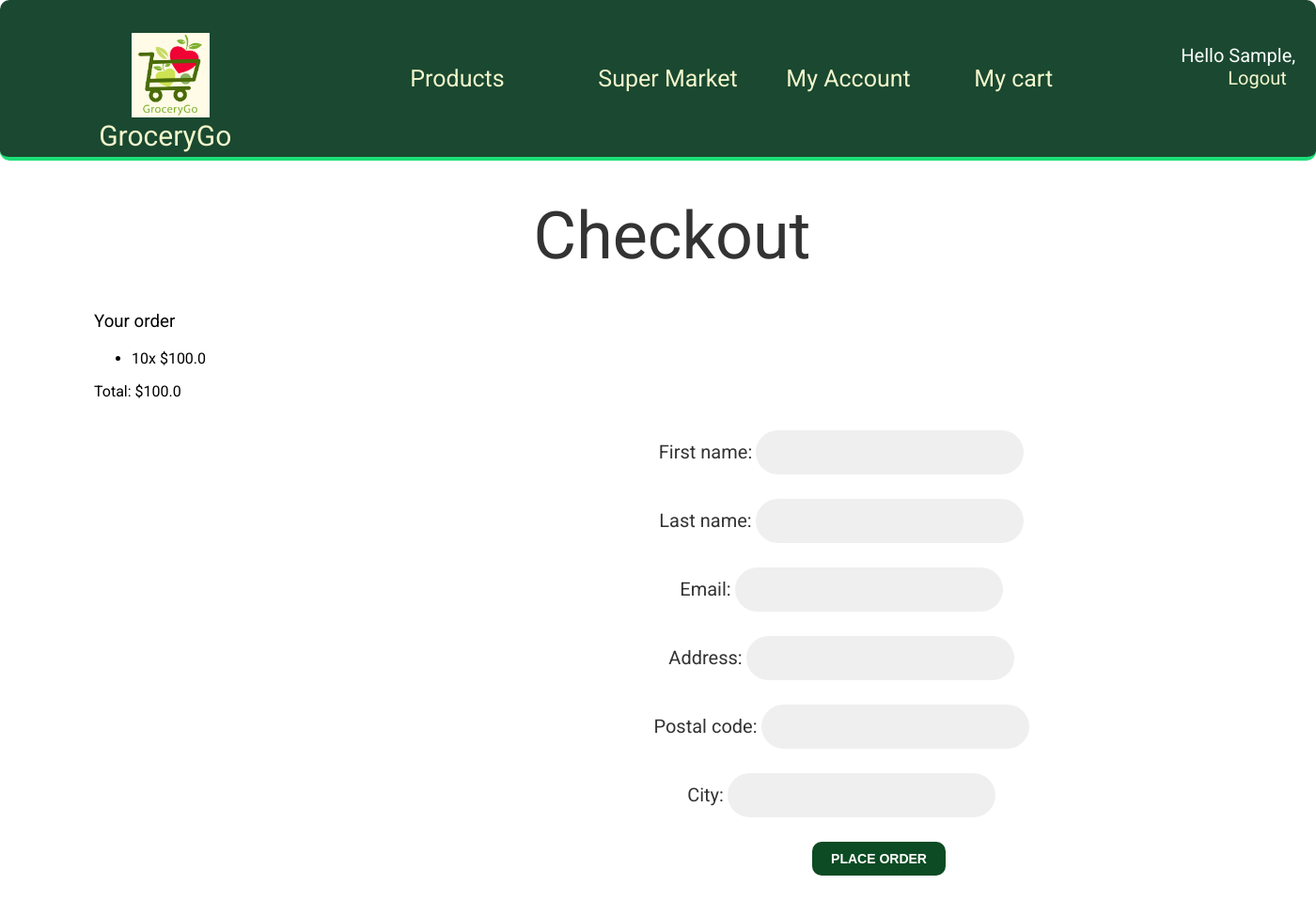
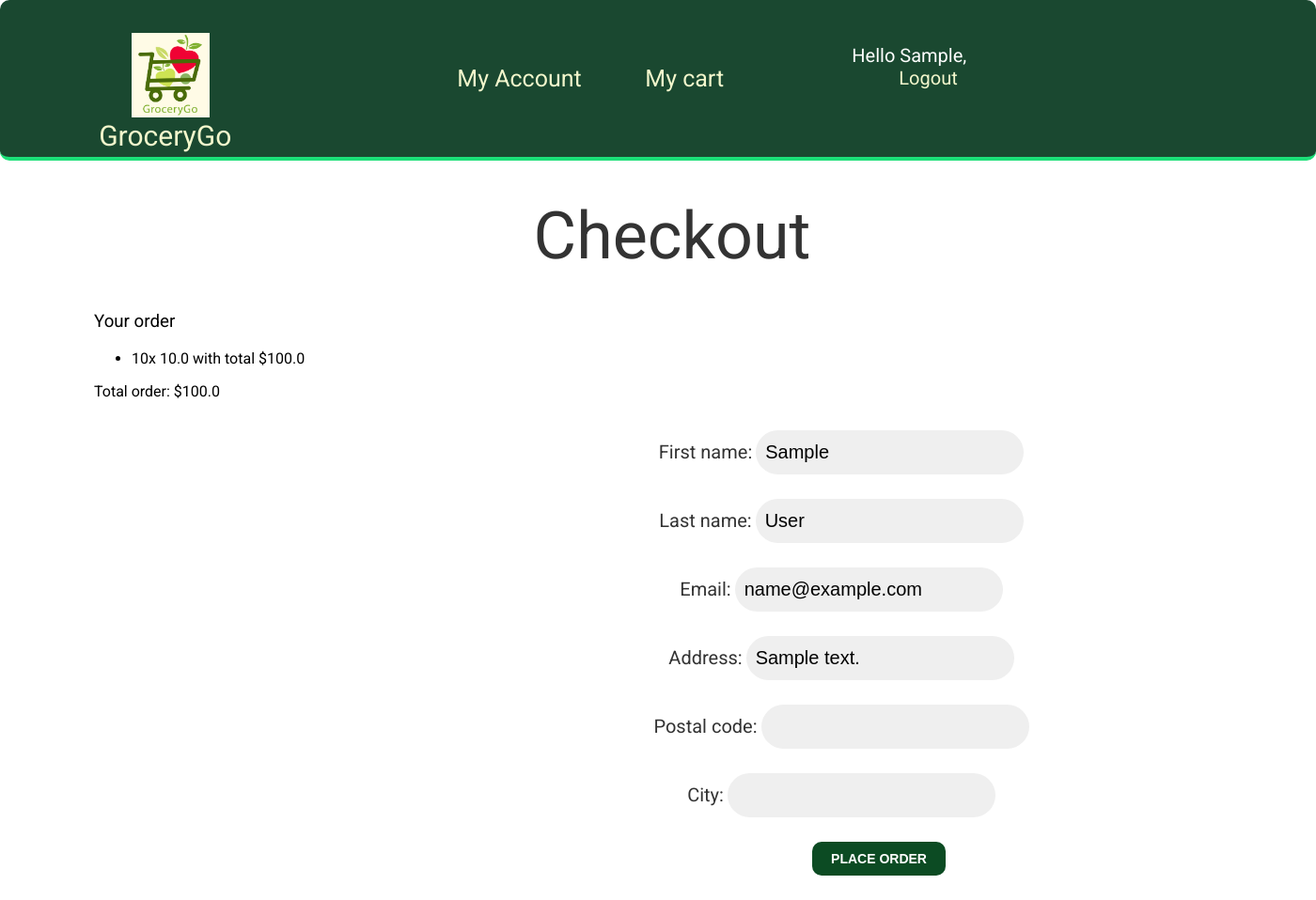
Before and after one commit to AuroraaSan/GroceryGo, a Django app: page /orders/create/ in a window 1400 px wide. Shown: the whole page at 94% size. Run offline with Django 4.2, Linux system fonts and the light colour scheme; a user stored in the database is signed in; tables that the repository leaves empty hold one stand-in row (values such as "Sample post").

Commit message:
Autofill order - added address model for user - fixed views errors

```diff
--- a/account/forms.py
+++ b/account/forms.py
@@ -20,7 +20,7 @@ class UserRegistrationForm(forms.ModelForm):
 
     class Meta:
         model = User
-        fields = ['username', 'first_name', 'email', 'phone_number']
+        fields = ['username', 'first_name', 'last_name', 'email', 'phone_number']
 
     def clean_password2(self):
         cd = self.cleaned_data
--- a/account/models.py
+++ b/account/models.py
@@ -7,8 +7,18 @@ class Profile(models.Model):
     user = models.OneToOneField(settings.AUTH_USER_MODEL, on_delete=models.CASCADE)
     date_of_birth = models.DateField(blank=True, null=True)
     phone_number = PhoneNumberField(blank=True)
-    address = models.CharField(max_length=255, default='Default Address')
+    address = models.CharField(max_length=255)
 
 
     def __str__(self):
         return f"Profile of {self.user.username}"
+
+class Address(models.Model):
+    profile = models.ForeignKey(Profile, on_delete=models.CASCADE, related_name='addresses')
+    street = models.CharField(max_length=255)
+    city = models.CharField(max_length=100)
+    postal_code = models.CharField(max_length=20)
+    country = models.CharField(max_length=100)
+
+    def __str__(self):
+        return f"{self.street}, {self.city}, {self.postal_code}, {self.country}"
--- a/account/urls.py
+++ b/account/urls.py
@@ -32,4 +32,6 @@ urlpatterns = [
 
     path('', include('django.contrib.auth.urls')),
     path('register/', views.register, name='register'),
+    path('account/', views.account_view, name='account'),
+
 ]
--- a/orders/views.py
+++ b/orders/views.py
@@ -7,7 +7,7 @@ from django.http import HttpResponse
 from django.template.loader import render_to_string
 #import weasyprint
 from django.contrib.admin.views.decorators import staff_member_required
-
+from account.models import Profile
 
 
 
@@ -19,11 +19,21 @@ def order_create(request):
         # Redirect the user to the cart view or display an error message
         return redirect("cart:cart_detail")
 
+    user_profile, created = Profile.objects.get_or_create(user=request.user)
+    user_address = user_profile.address if not created else ""
+    user_first_name = request.user.first_name
+    user_last_name = request.user.last_name
+    user_email = request.user.email
+
 
     if request.method == "POST":
         form = OrderCreateForm(request.POST)
         if form.is_valid():
             order = form.save()
+            order.first_name = user_first_name
+            order.last_name = user_last_name
+            order.email = user_email
+            order.save()
             for item in cart:
                 OrderItem.objects.create(
                     order=order,
@@ -36,7 +46,7 @@ def order_create(request):
 
             return redirect("orders:order_created", order_id=order.id)
     else:
-        form = OrderCreateForm()
+        form = OrderCreateForm(initial={'address': user_address, 'first_name': user_first_name, 'last_name': user_last_name, 'email': user_email})
 
     return render(request, "orders/order/create.html", {"cart": cart, "form": form})
 
--- a/templates/account/account_details.html
+++ b/templates/account/account_details.html
@@ -11,8 +11,8 @@ Account Details
     <div>
         <p><strong>Username:</strong> {{ user.username }}</p>
         <p><strong>Email:</strong> {{ user.email }}</p>
-        <p><strong>Phone Number:</strong> {{ user.phone_number}}</p>
-        <p><strong>Address:</strong> {{ user.address}}</p>
+        <p><strong>Phone Number:</strong> {{ phone_number }}</p>
+        <p><strong>Address:</strong> {{ address }}</p>
     </div>
 </div>
 {% endblock %}
--- a/templates/base.html
+++ b/templates/base.html
@@ -14,14 +14,10 @@
           </a>
             {% if request.user.is_authenticated %}
             <ul class="menu">
-              <li {% if section == "Products" %}class="selected"{% endif %}>
-                <a href="#">Products</a>
-              </li>
-              <li {% if section == "SuperMarket" %}class="selected"{% endif %}>
-                <a href="#">Super Market</a>
-              </li>
+              <li>
+            </li>
               <li {% if section == "myacc" %}class="selected"{% endif %}>
-                <a href="{% url "account_details" %}">My Account</a>
+                <a href="{% url "account" %}">My Account</a>
               </li>
               <li {% if section == "cart" %}class="selected"{% endif %}>
                 <a href="{% url "cart:cart_detail" %}">My cart</a>
--- a/templates/orders/order/create.html
+++ b/templates/orders/order/create.html
@@ -11,12 +11,12 @@
     <ul>
       {% for item in cart %}
         <li>
-          {{ item.quantity }}x {{ item.product.name }}
+          {{ item.quantity }}x {{ item.price }} with total
           <span>${{ item.total_price }}</span>
         </li>
       {% endfor %}
     </ul>
-    <p>Total: ${{ cart.get_total_price }}</p>
+    <p>Total order: ${{ cart.get_total_price }}</p>
   </div>
   <form method="post" class="order-form">
     {{ form.as_p }}
```
Also changed, not shown: account/admin.py (+7 -1 lines), account/views.py (+19 -0 lines), templates/cart/detail.html (line endings or trailing spaces).
